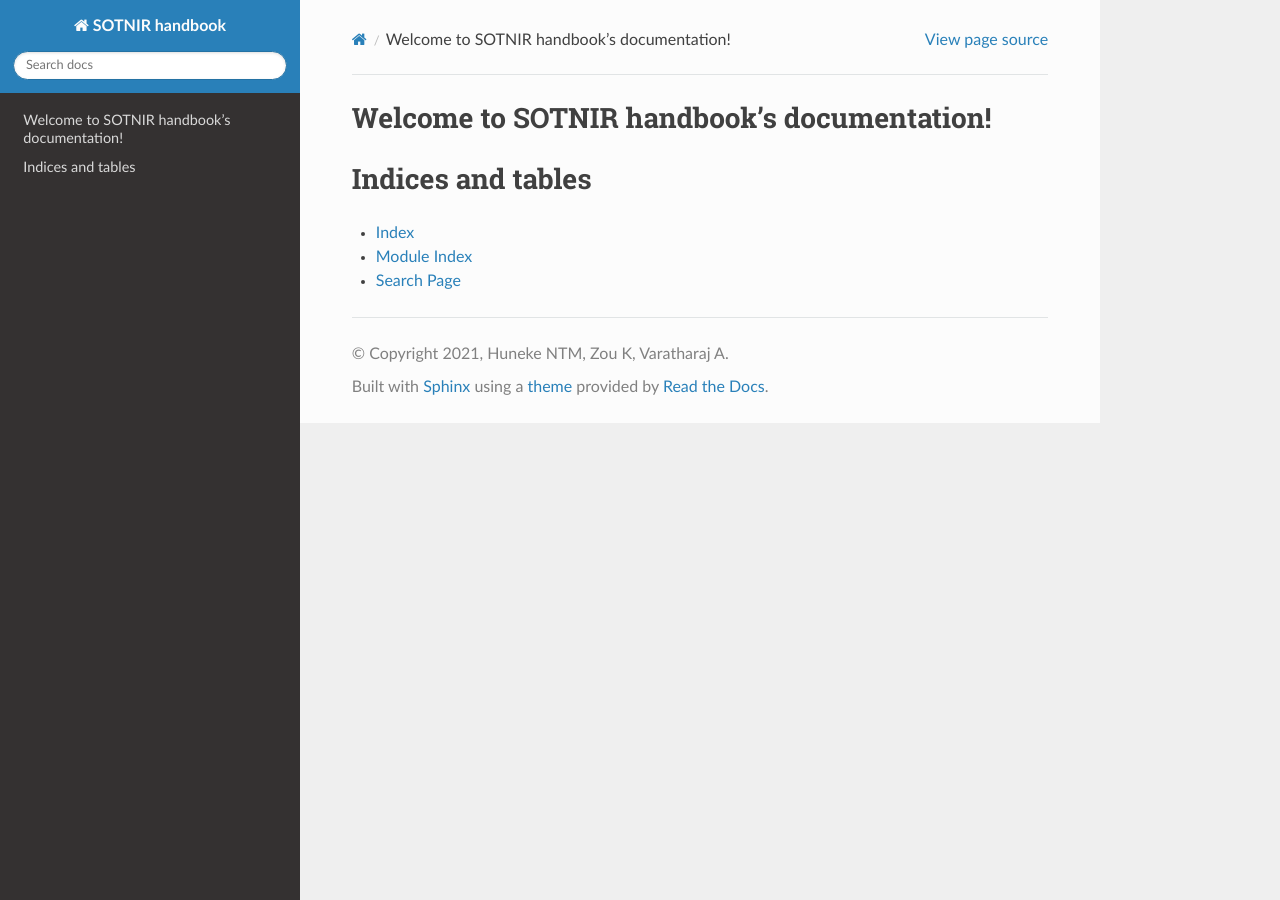
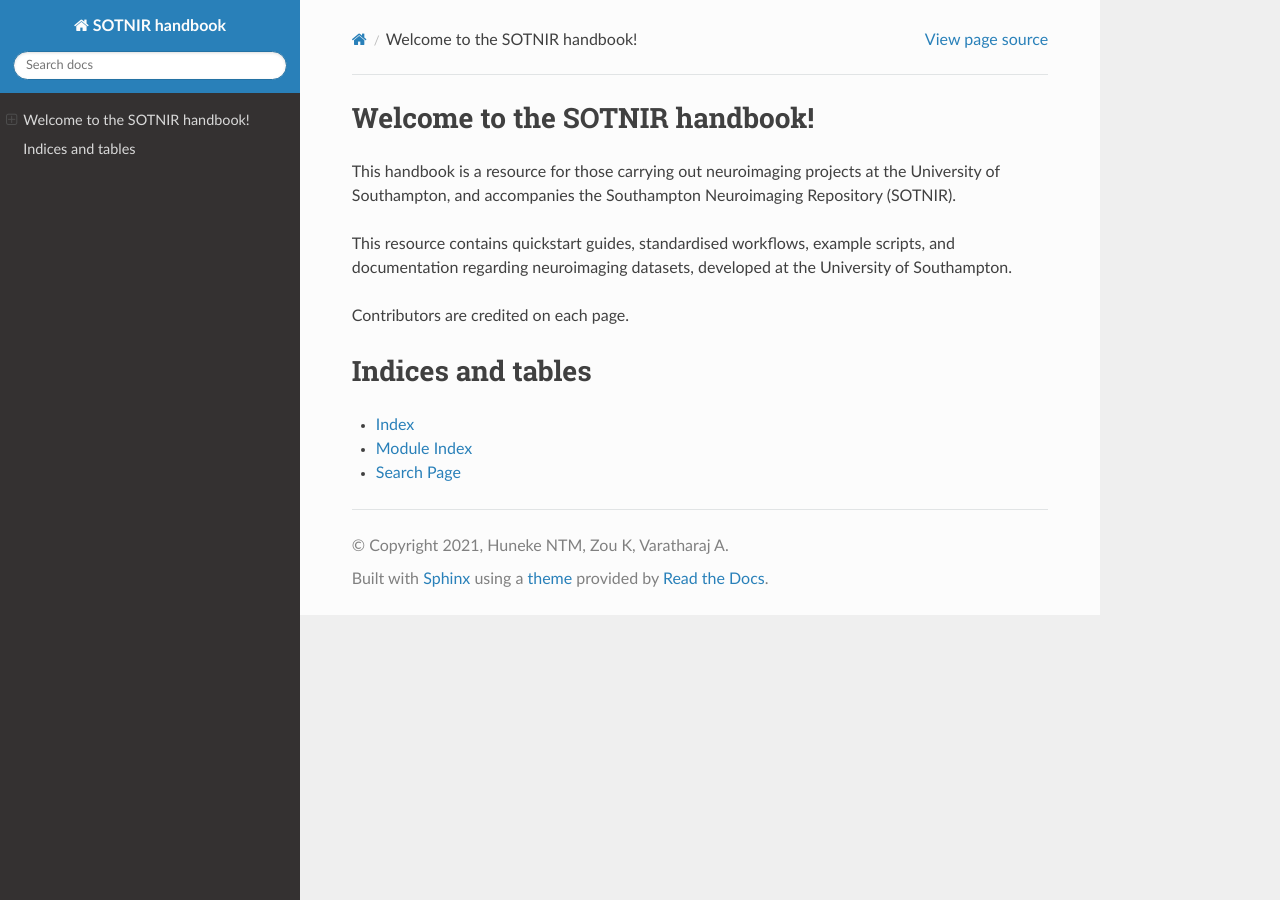
Before and after one commit to nhuneke/sotnir-handbook, a Sphinx documentation site: the page built from docs/index.rst, in a window 1280 px wide. Built offline with Sphinx 7.4.7 and the Read the Docs theme 2.0.0, drawn with Linux system fonts in a browser that asks for light colours.

Commit message:
Add index.rst first draft

```diff
--- a/docs/index.rst
+++ b/docs/index.rst
@@ -3,12 +3,22 @@
    You can adapt this file completely to your liking, but it should at least
    contain the root `toctree` directive.
 
-Welcome to SOTNIR handbook's documentation!
+Welcome to the SOTNIR handbook!
 ===========================================
 
+This handbook is a resource for those carrying out neuroimaging projects at the University of Southampton, and accompanies the Southampton Neuroimaging Repository (SOTNIR).
+
+This resource contains quickstart guides, standardised workflows, example scripts, and documentation regarding neuroimaging datasets, developed at the University of Southampton.
+
+Contributors are credited on each page.
+
 .. toctree::
-   :maxdepth: 2
-   :caption: Contents:
+   :maxdepth: 1
+   :caption: Getting started:
+
+.. toctree::
+   :maxdepth: 1
+   :caption: fMRI Preprocessing with fMRIPrep:
 
 
 
```
